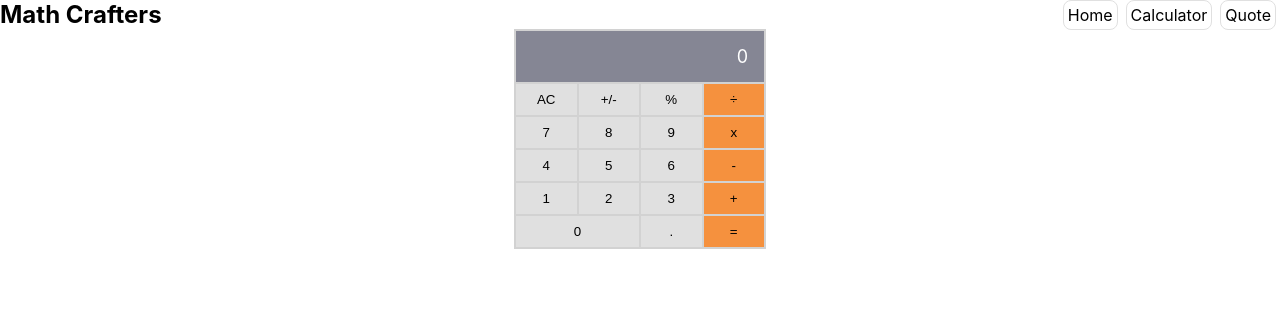
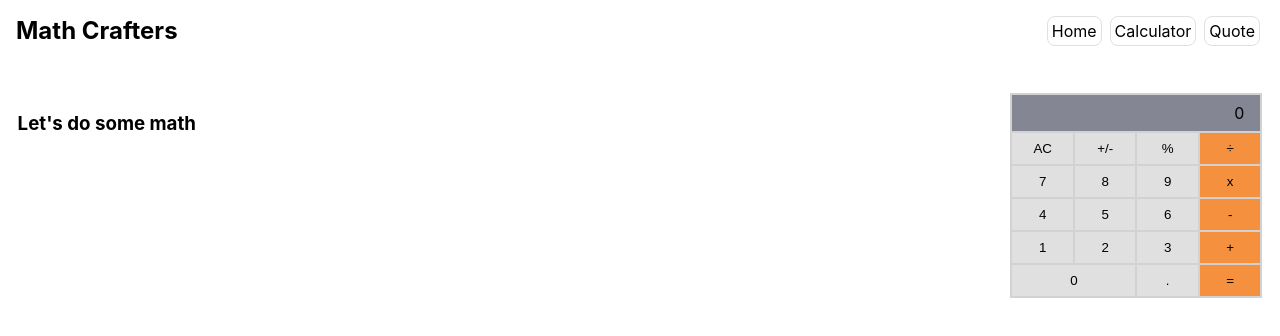
Before and after one commit to mohamedSabry0/math-crafters, a React (Create React App) app: page /calculator in a window 1280 px wide. Shown: the top 336 px of the page. Built offline with nearby package versions, Linux system fonts and the light colour scheme.

Commit message:
Add styles

```diff
--- a/src/pages/CalculatorPage.js
+++ b/src/pages/CalculatorPage.js
@@ -2,7 +2,10 @@
 import Calculator from '../components/Calculator';
 
 const CalculatorPage = () => (
-  <div>
+  <div className="calculator-page">
+    <div>
+      <h3>Let&apos;s do some math</h3>
+    </div>
     <Calculator />
   </div>
 );
--- a/src/styles/App.scss
+++ b/src/styles/App.scss
@@ -1,8 +1,8 @@
 .calculator-page {
-  padding: 10px;
+  padding: 1.1rem;
+  padding-top: 2rem;
   display: flex;
-  flex-direction: column;
-  align-items: center;
+  justify-content: space-between;
 }
 
 .calculator-container {
@@ -11,77 +11,8 @@
   width: 300px;
 }
 
-button {
-  border: 1px solid #d1d1d1;
-  background-color: #e0e0e0;
-}
-
-button:hover {
-  opacity: 0.7;
-}
-
-button:active {
-  opacity: 0.5;
-}
-
-.all-btns {
-  display: flex;
-  background-color: #777;
-}
-
-.g-btns {
-  display: flex;
-  flex-direction: column;
-  flex: 3;
-}
-
-.special-container {
-  display: flex;
-  height: 45px;
-}
-
-.special-container button {
-  flex: 1 1;
-}
-
-.numbers-container {
-  display: flex;
-  flex-wrap: wrap;
-  height: 180px;
-}
-
-.numbers-container .w-3 {
-  flex: 1 1 70px;
-}
-
-.numbers-container .w-6 {
-  flex: 2 1 140px;
-}
-
-.basic-container {
-  display: flex;
-  flex-direction: column;
-  flex: 1;
-  height: 225px;
-}
-
-.basic-container button {
-  flex: 1 1;
-  background-color: #f5913e;
-}
-
-.result {
-  background-color: #858694;
-  width: 300px;
-  height: 35px;
-  color: white;
-  text-align: right;
-  align-content: center;
-  padding: 8px;
-  font-size: 18px;
-}
-
 nav {
+  padding: 1rem;
   display: flex;
   justify-content: space-between;
   align-items: center;
--- a/src/styles/calculator.scss
+++ b/src/styles/calculator.scss
@@ -2,7 +2,6 @@
   display: flex;
   flex-wrap: wrap;
   max-width: 250px;
-  margin: 0 auto;
   border: 0.5px solid #d2d2d2;
 }
 
```
